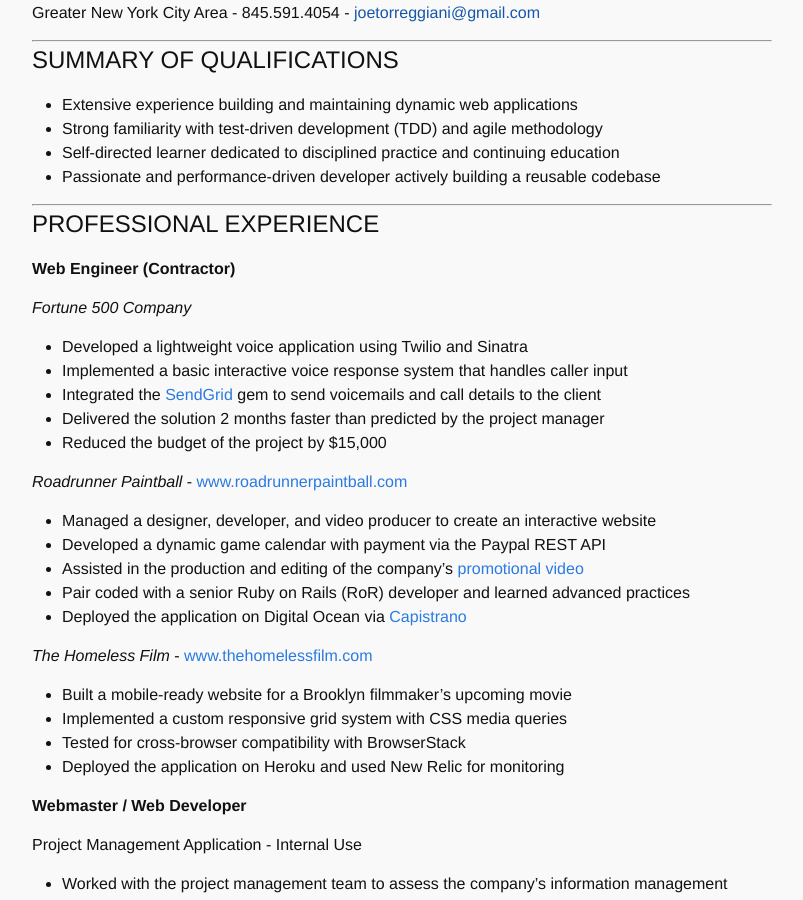
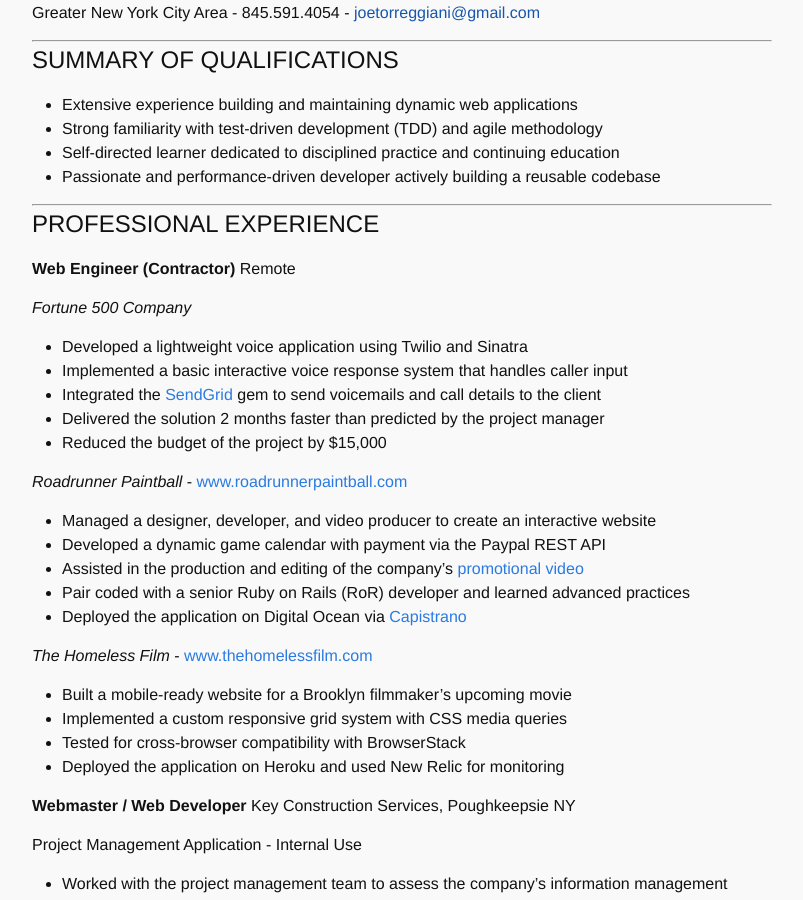
Before and after one commit to mccarrond/mccarrond.github.io, a Jekyll site: the page built from resume.md, in a window 1280 px wide and 900 px high, scrolled down 192 px. Shown: the whole window, without its empty margins (238-1041 px from the left). Built offline with Jekyll 4.4.1, drawn with Linux system fonts in a browser that asks for light colours.

Commit message:
update resume with company name

```diff
--- a/resume.md
+++ b/resume.md
@@ -24,6 +24,7 @@
 #PROFESSIONAL EXPERIENCE
 
 **Web Engineer (Contractor)**
+Remote
 
 *Fortune 500 Company*
 
@@ -49,6 +50,7 @@
 * Deployed the application on Heroku and used New Relic for monitoring
 
 **Webmaster / Web Developer**
+Key Construction Services, Poughkeepsie NY
 
 Project Management Application - Internal Use
 
```
